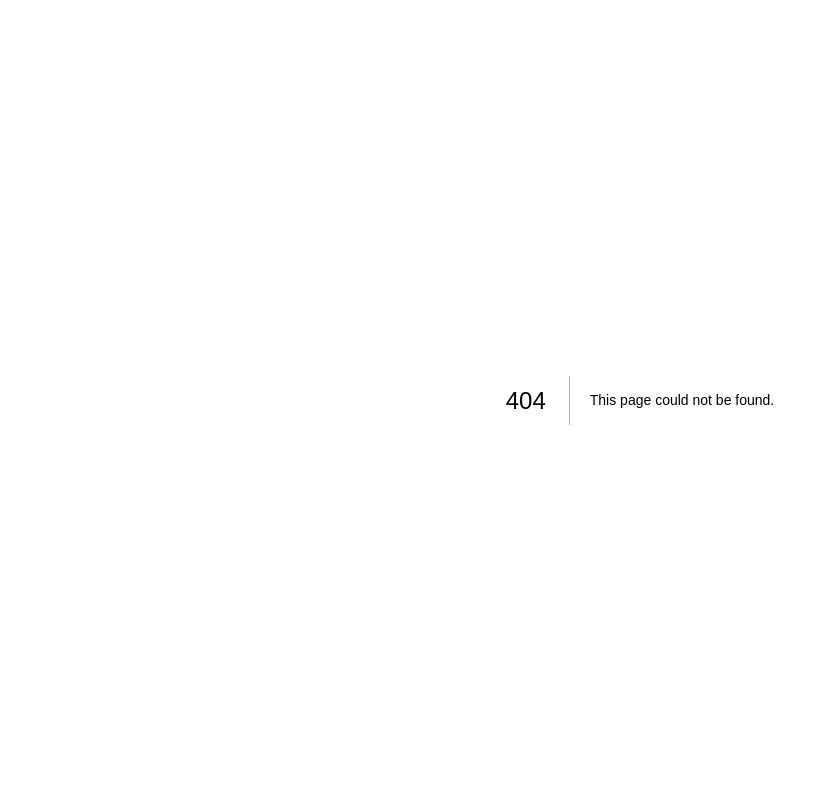
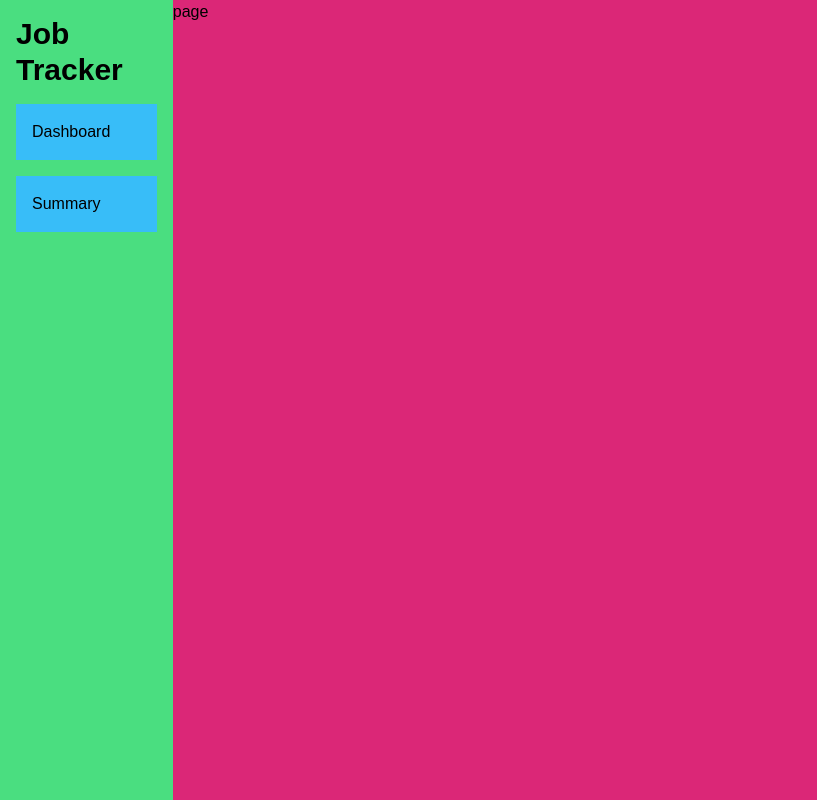
Before and after one commit to anshnarula5/jobTracker, a Next.js app in the folder client/: page /summary in a window 1280 px wide. Before the commit this address had no page. Shown: the whole page, without its empty margins (0-817 px from the left). Built offline with nearby package versions, Linux system fonts and the light colour scheme.

Commit message:
added sidebar and fine tuned dashboard

```diff
--- a/client/app/components/NewApplicationForm.tsx
+++ b/client/app/components/NewApplicationForm.tsx
@@ -22,39 +22,45 @@ const NewApplicationForm = ({ isFormOpen, status, setStatusCode}: any) => {
     const code = response.statusCode;
     console.log(response)
     setStatusCode(code)
+
   }
+  const mountedStyle = { animation: "inAnimation 190ms ease-in" };
   return (
     isFormOpen &&
-    <div className='bg-red-100 p-3 my-2 mx-4 antialiased'>
+
+    <div className='bg-red-100 p-5 my-2 mx-4 antialiased rounded-xl'>
       <div className=" max-w-md">
         <div className="flex flex-col gap-8">
           <label className="block">
-            <span className="text-gray-700 pb-2">Company name</span>
+            <span className="text-gray-700 pb-2 text-lg font-semibold antialiased">Company name</span>
             <input
               type="text"
-              className="mt-0 bg-inherit block w-full px-0.5 py-2 border-b-2 border-indigo-900"
+              className="mt-0 bg-inherit block w-full px-0.5 pt-2 pb-0.5 border-b-2 border-indigo-900 outline-none"
               placeholder="Amazon"
               name='companyName'
               onChange={handleChange}
+              required
             />
           </label>
           <label className="block">
-            <span className="text-gray-700 pb-2">Job Id</span>
+            <span className="text-gray-700 pb-2 text-lg font-semibold antialiased">Job Id</span>
             <input
               type="text"
-              className="mt-0 bg-inherit block w-full px-0.5 py-2 border-b-2 border-indigo-900"
+              className="mt-0 bg-inherit block w-full  px-0.5 pt-2 pb-0.5 border-b-2 border-indigo-900 outline-none"
               placeholder="1234"
               name='jobId'
               onChange={handleChange}
+              required
             />
           </label>
           <label className="block">
-            <span className="text-gray-700 pb-2">Job Link</span>
+            <span className="text-gray-700 pb-2 text-lg font-semibold antialiased">Job Link</span>
             <input
               type="text"
-              className="mt-0 bg-inherit block w-full px-0.5 py-2 border-b-2 border-indigo-900"
+              className="mt-0 bg-inherit block w-full px-0.5 pt-2 pb-0.5 border-b-2 border-indigo-900 outline-none"
               name='jobLink'
               onChange={handleChange}
+              required
             />
           </label>
         <button onClick = {handleSubmit}>Submit</button>
--- a/client/app/components/Sidebar.tsx
+++ b/client/app/components/Sidebar.tsx
@@ -1,8 +1,17 @@
 import React from 'react'
+import SidebarButton from './buttons/SidebarButton'
 
 const Sidebar = () => {
   return (
-    <div>Sidebar</div>
+    <div className='bg-green-400 basis-1/9 p-4'>
+      <h1 className='text-3xl font-bold antialiased'>
+      Job Tracker
+      </h1>
+      <div>
+        <SidebarButton text = "Dashboard" to = {"/dashboard"} />
+        <SidebarButton text = "Summary" to = {"/summary"} />
+      </div>
+    </div>
   )
 }
 
--- a/client/app/components/StatusCard.tsx
+++ b/client/app/components/StatusCard.tsx
@@ -23,14 +23,17 @@ const StatusCard = ({ statusName } :any) => {
   }
   useEffect(() => {
     setData();
+    if(statusCode === 200){
+      setIsFormOpen(false)
+    }
   }, [statusCode])
   return (
-    <div className='bg-yellow-100 flex-1 rounded-md flex flex-col '>
+    <div className=' bg-slate-300 rounded-lg bg-opacity-40 flex-1 flex flex-col pb-3'>
       <div className='flex justify-between p-2 px-4 items-center '>
-        <h1 className='block font-sans text-3xl font-semibold leading-snug tracking-normal text-inherit antialiased'>{statusName} {statusCode}</h1>
+        <h1 className='block font-sans text-3xl font-semibold leading-snug tracking-normal text-inherit antialiased'>{statusName}</h1>
         <NewApplicationButton handleClick = {setIsFormOpen}  />
       </div>
-      <div className=''>
+      <div >
         <NewApplicationForm isFormOpen = {isFormOpen} status = {status} setStatusCode = {setStatusCode} />
         {applications && applications.length > 0 && applications.map((application :any) => (
           <Ticket application = {application} key = {application.id} status = {status} />
--- a/client/app/components/Ticket.tsx
+++ b/client/app/components/Ticket.tsx
@@ -1,25 +1,32 @@
 import React from 'react'
 import { convertDate } from '../utils'
+import Link from 'next/link'
 
-const Ticket = ({application} : any) => {
-  if(application.referralRequested){
+const Ticket = ({ application }: any) => {
+  if (application.referralRequested) {
     console.log(application.referralRequestDate)
   }
   return (
-    <div className='bg-red-100 p-3 my-2 mx-4'>
+    <div className='bg-red-100 p-4 my-3 mx-4 rounded-xl'>
+      <Link href={application.jobLink} target='_blank'>
       <div className='flex justify-between items-center'>
-            <span className='block font-sans text-xl font-semibold leading-snug tracking-normal text-inherit antialiased'>{application.companyName}</span>
+        <span className='block font-sans text-2xl font-semibold leading-snug tracking-normal text-inherit antialiased'>{application.companyName}</span>
         <span>{application.jobId}</span>
       </div>
       <div>
-            <figcaption className='block font-sans pt-2  leading-normal text-inherit antialiased'>
-                {application.applied ? convertDate(application.appliedDate) :
+        <figcaption className='font-sans pt-2 antialiased flex items-center text-sm'>
+          <svg xmlns="http://www.w3.org/2000/svg" fill="none" viewBox="0 0 24 24" strokeWidth={1.2} stroke="currentColor" className="w-5 h-5">
+            <path strokeLinecap="round" strokeLinejoin="round" d="M12 6v6h4.5m4.5 0a9 9 0 11-18 0 9 9 0 0118 0z" />
+          </svg>
+
+          <span className='mx-1'>{application.applied ? convertDate(application.appliedDate) :
             application.referralRequested ? convertDate(application.referralRequestDate) :
               application.referred ? convertDate(application.referredDate) :
                 ""
-                }
+          }</span>
         </figcaption>
       </div>
+      </Link>
     </div>
   )
 }
--- /dev/null
+++ b/client/app/components/buttons/SidebarButton.tsx
@@ -0,0 +1,12 @@
+import Link from 'next/link'
+import React from 'react'
+
+const SidebarButton = ({ text, to }: any) => {
+  return (
+    <Link className='p-4 bg-sky-400 block my-4 min-w-full' href={to}>
+      {text}
+    </Link>
+  )
+}
+
+export default SidebarButton
--- /dev/null
+++ b/client/app/dashboard/Picture.tsx
@@ -0,0 +1,22 @@
+import React from "react";
+import { useDrag } from "react-dnd";
+
+function Picture({ id, url } : any) {
+  const [{ isDragging }, drag] = useDrag(() => ({
+    type: "image",
+    item: { id: id },
+    collect: (monitor) => ({
+      isDragging: !!monitor.isDragging(),
+    }),
+  }));
+  return (
+    <img
+      ref={drag}
+      src={url}
+      width="150px"
+      style={{ border: isDragging ? "5px solid pink" : "0px" }}
+    />
+  );
+}
+
+export default Picture;
--- a/client/app/globals.css
+++ b/client/app/globals.css
@@ -6,8 +6,18 @@
   margin: 0;
   padding: 0;
   box-sizing: border-box;
-  font-family: "Manrope", sans-serif;
+  font-family: 'Montserrat', sans-serif;
+
 }
+/* body{
+  background-image: url("https://img.freepik.com/free-vector/dark-blue-gradient-background_78370-2078.jpg?w=1480&t=st=1696273550~exp=1696274150~hmac=0a96e3274f06556906039ce92daf34cf688af40ee1de0444ac72595c9d2bc96a");
+   height: 100%;
+
+  /* Center and scale the image nicely */
+  /* background-position: center;
+  background-repeat: no-repeat;
+  background-size: cover;
+} */ */
 :root {
   --foreground-rgb: 0, 0, 0;
   --background-start-rgb: 214, 219, 220;
--- a/client/app/layout.tsx
+++ b/client/app/layout.tsx
@@ -18,9 +18,14 @@ export default function RootLayout({
 }) {
   return (
     <html lang="en">
-      {/* <Topbar /> */}
-      {/* <Sidebar /> */}
-      <body className={inter.className}>{children}</body>
+      <body className="bg-purple-700">
+        <div className='flex min-h-screen'>
+          <Sidebar />
+          <div className='flex-1 bg-pink-600'>
+            {children}
+          </div>
+        </div>
+      </body>
     </html>
   )
 }
--- /dev/null
+++ b/client/app/summary/page.tsx
@@ -0,0 +1,9 @@
+import React from 'react'
+
+const Summary = () => {
+  return (
+    <div>page</div>
+  )
+}
+
+export default Summary
--- a/client/tailwind.config.ts
+++ b/client/tailwind.config.ts
@@ -13,6 +13,9 @@ const config: Config = {
         'gradient-conic':
           'conic-gradient(from 180deg at 50% 50%, var(--tw-gradient-stops))',
       },
+      flexBasis: {
+        '1/9': '13.5%',
+      }
     },
   },
   plugins: [],
```
Also changed, not shown: client/package.json (+9 -0 lines), 2 other files (tests, documents, lock files or other folders). Lines whose indentation alone changed are shown as unchanged.
